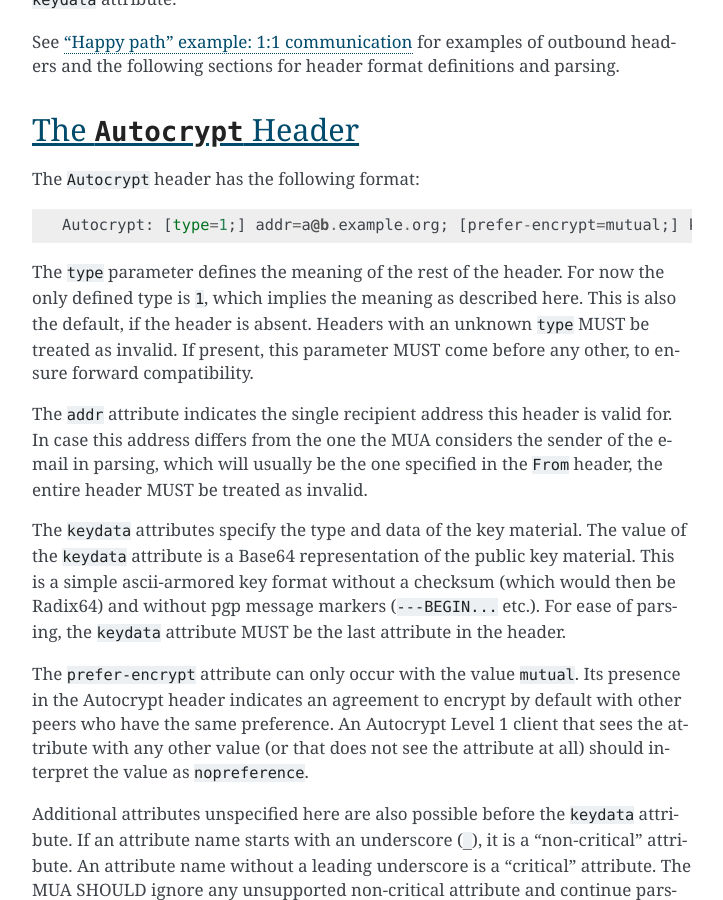
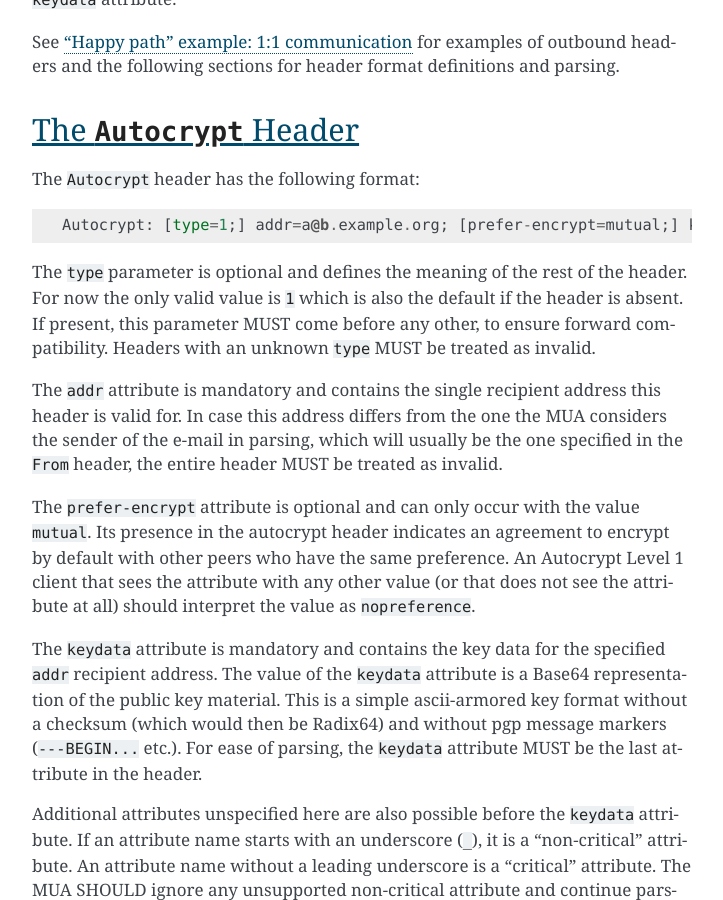
Before and after one commit to autocrypt/autocrypt, a Sphinx documentation site: the page built from doc/level1.rst, in a window 1280 px wide and 900 px high, scrolled down 3450 px. Shown: the whole window, without its empty margins (388-1111 px from the left). Built offline with Sphinx 7.4.7, drawn with Linux system fonts in a browser that asks for light colours.

Commit message:
fix issue141 : be clear on what attributes are mandatory or optional

```diff
--- a/doc/level1.rst
+++ b/doc/level1.rst
@@ -131,33 +131,32 @@
 
     Autocrypt: [type=1;] addr=a@b.example.org; [prefer-encrypt=mutual;] keydata=BASE64
 
-The ``type`` parameter defines the meaning of the rest of the header.
-For now the only defined type is ``1``, which implies the meaning as
-described here. This is also the default, if the header is absent.
-Headers with an unknown ``type`` MUST be treated as invalid. If
-present, this parameter MUST come before any other, to ensure forward
-compatibility.
+The ``type`` parameter is optional and defines the meaning of the rest of the header.
+For now the only valid value is ``1`` which is also the default if the
+header is absent.  If present, this parameter MUST come before any
+other, to ensure forward compatibility.  Headers with an unknown
+``type`` MUST be treated as invalid.
 
-The ``addr`` attribute indicates the single recipient address this
-header is valid for. In case this address differs from the one the MUA
+The ``addr`` attribute is mandatory and contains the single recipient address
+this header is valid for. In case this address differs from the one the MUA
 considers the sender of the e-mail in parsing, which will usually be
 the one specified in the ``From`` header, the entire header MUST be
 treated as invalid.
 
-The ``keydata`` attributes specify the type and data of the key
-material.  The value of the ``keydata`` attribute is a Base64
-representation of the public key material.  This is a simple
+The ``prefer-encrypt`` attribute is optional and can only occur with the value
+``mutual``.  Its presence in the autocrypt header indicates an agreement to encrypt by default
+with other peers who have the same preference.  An Autocrypt Level 1
+client that sees the attribute with any other value (or that does not
+see the attribute at all) should interpret the value as
+``nopreference``.
+
+The ``keydata`` attribute is mandatory and contains the key data for the
+specified ``addr`` recipient address.  The value of the ``keydata`` attribute is
+a Base64 representation of the public key material.  This is a simple
 ascii-armored key format without a checksum (which would then be
 Radix64) and without pgp message markers (``---BEGIN...`` etc.).  For
 ease of parsing, the ``keydata`` attribute MUST be the last attribute
 in the header.
-
-The ``prefer-encrypt`` attribute can only occur with the value
-``mutual``.  Its presence in the Autocrypt header indicates an
-agreement to encrypt by default with other peers who have the same
-preference. An Autocrypt Level 1 client that sees the attribute with
-any other value (or that does not see the attribute at all) should
-interpret the value as ``nopreference``.
 
 Additional attributes unspecified here are also possible before the
 ``keydata`` attribute.  If an attribute name starts with an underscore
```
